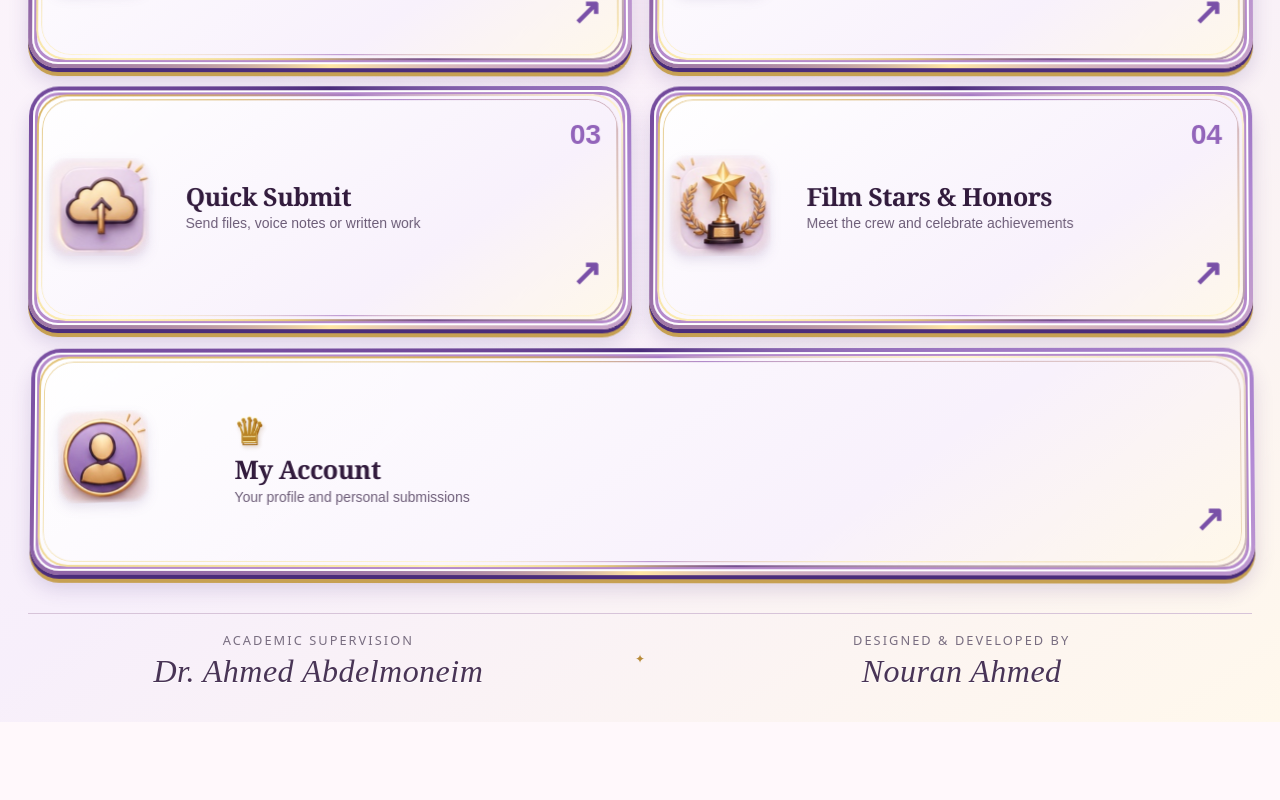
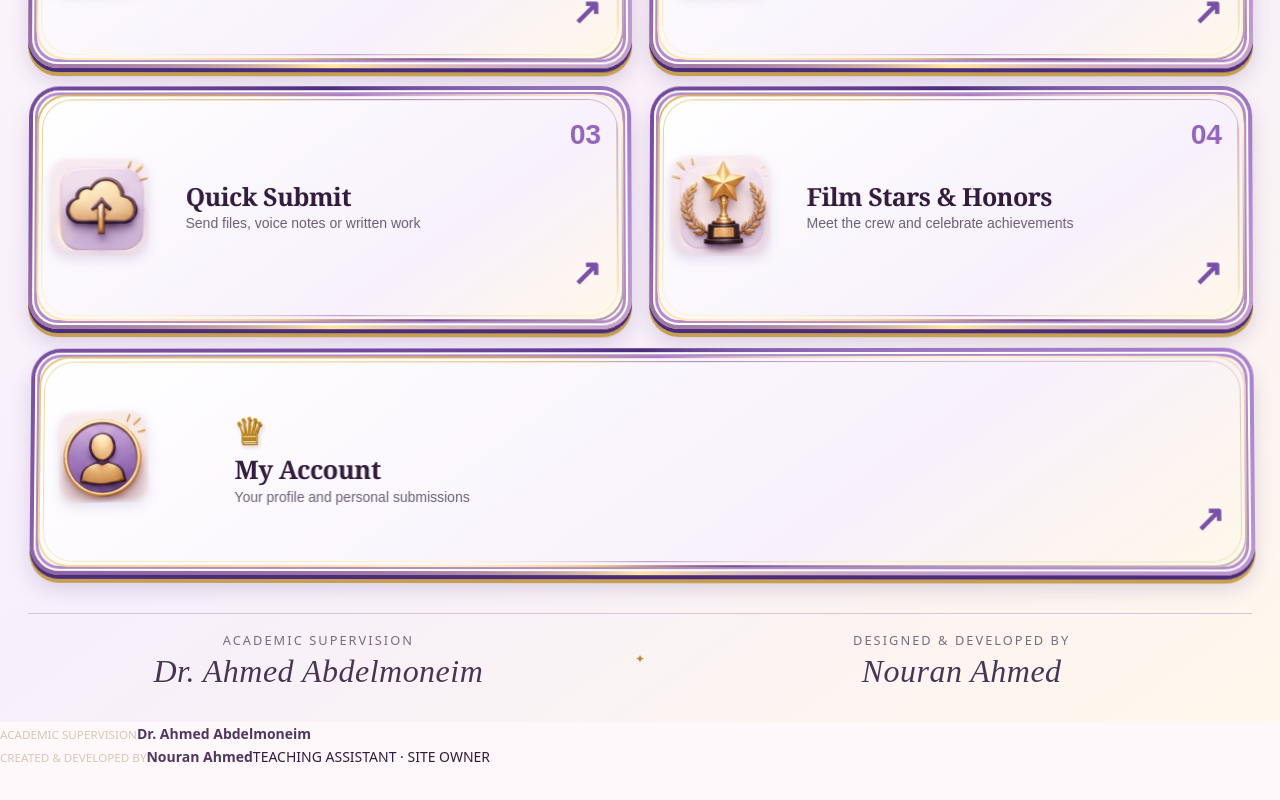
Before and after one commit to Nouranahmed126/1960-studio, a Next.js app: page / in a window 1280 px wide. Shown: the part 743-1543 px from the top of the page. Built offline with nearby package versions, Linux system fonts and the light colour scheme; no server answers; the database is empty.

Commit message:
Add site-wide creator, owner and teaching assistant credits

```diff
--- a/app/layout.tsx
+++ b/app/layout.tsx
@@ -12,12 +12,26 @@ export const metadata: Metadata = {
   title: { default: "Plateau Crew Hub", template: "%s · Plateau Crew Hub" },
   description: "مساحة الفريق الإبداعي لمشاركة التحديثات وإدارة المشروعات والتكليفات.",
   authors: [{ name: "Nouran Ahmed" }],
+  creator: "Nouran Ahmed — Teaching Assistant",
+  publisher: "Nouran Ahmed",
 };
 
 export default function RootLayout({ children }: { children: ReactNode }) {
   return <html lang="ar" dir="rtl"><body className="site-gold-canvas" style={{margin:0,fontFamily:"system-ui, sans-serif"}}>
     <div className="gold-starfield" aria-hidden="true" />
     <SiteNavigation/>
-    {children}<MeetingReminders/>
+    {children}
+    <footer className="site-identity-footer" dir="ltr">
+      <div className="site-footer-academic">
+        <small>ACADEMIC SUPERVISION</small>
+        <strong>Dr. Ahmed Abdelmoneim</strong>
+      </div>
+      <div className="site-footer-owner">
+        <small>CREATED &amp; DEVELOPED BY</small>
+        <strong>Nouran Ahmed</strong>
+        <span>TEACHING ASSISTANT · SITE OWNER</span>
+      </div>
+    </footer>
+    <MeetingReminders/>
   </body></html>;
 }
```
